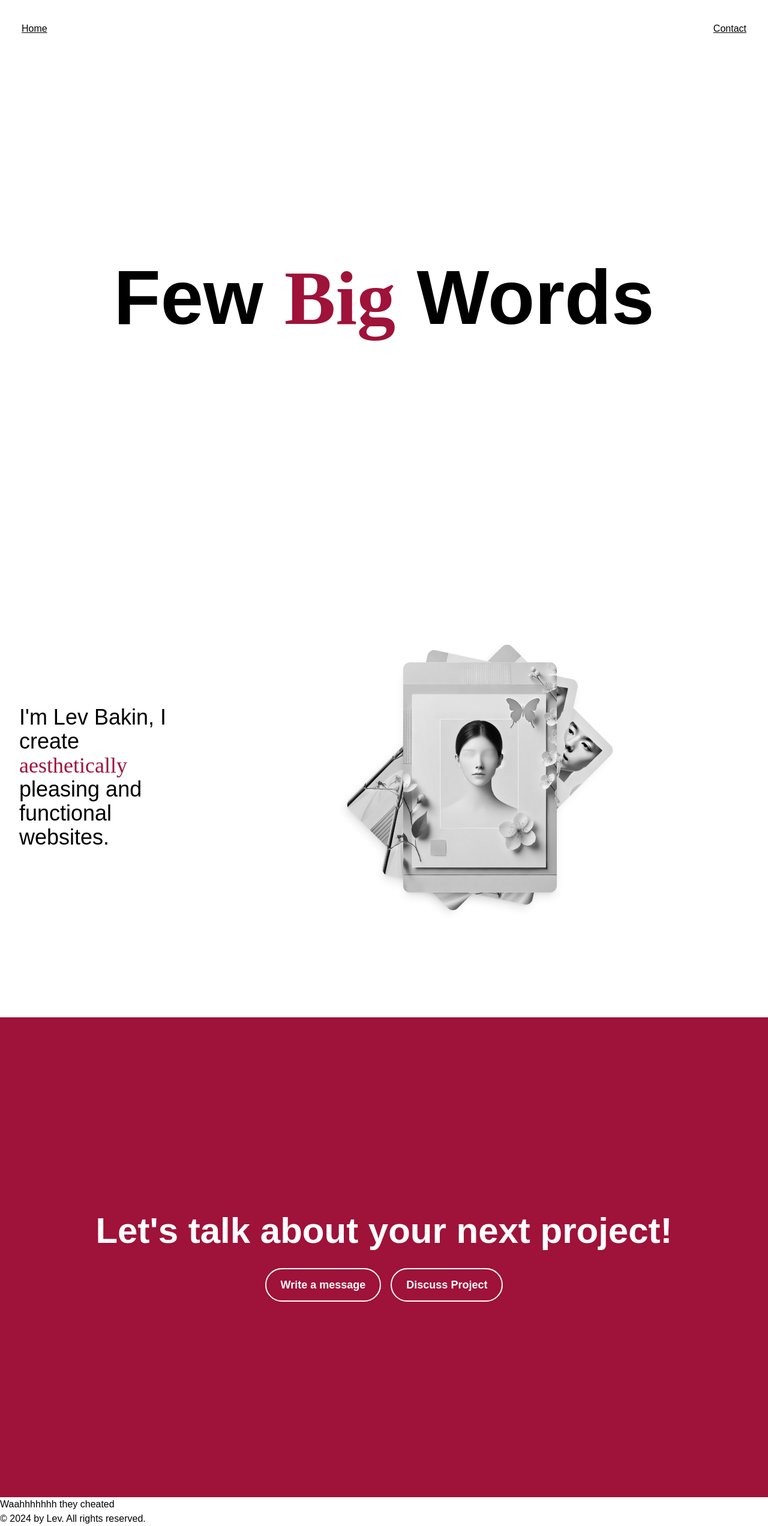
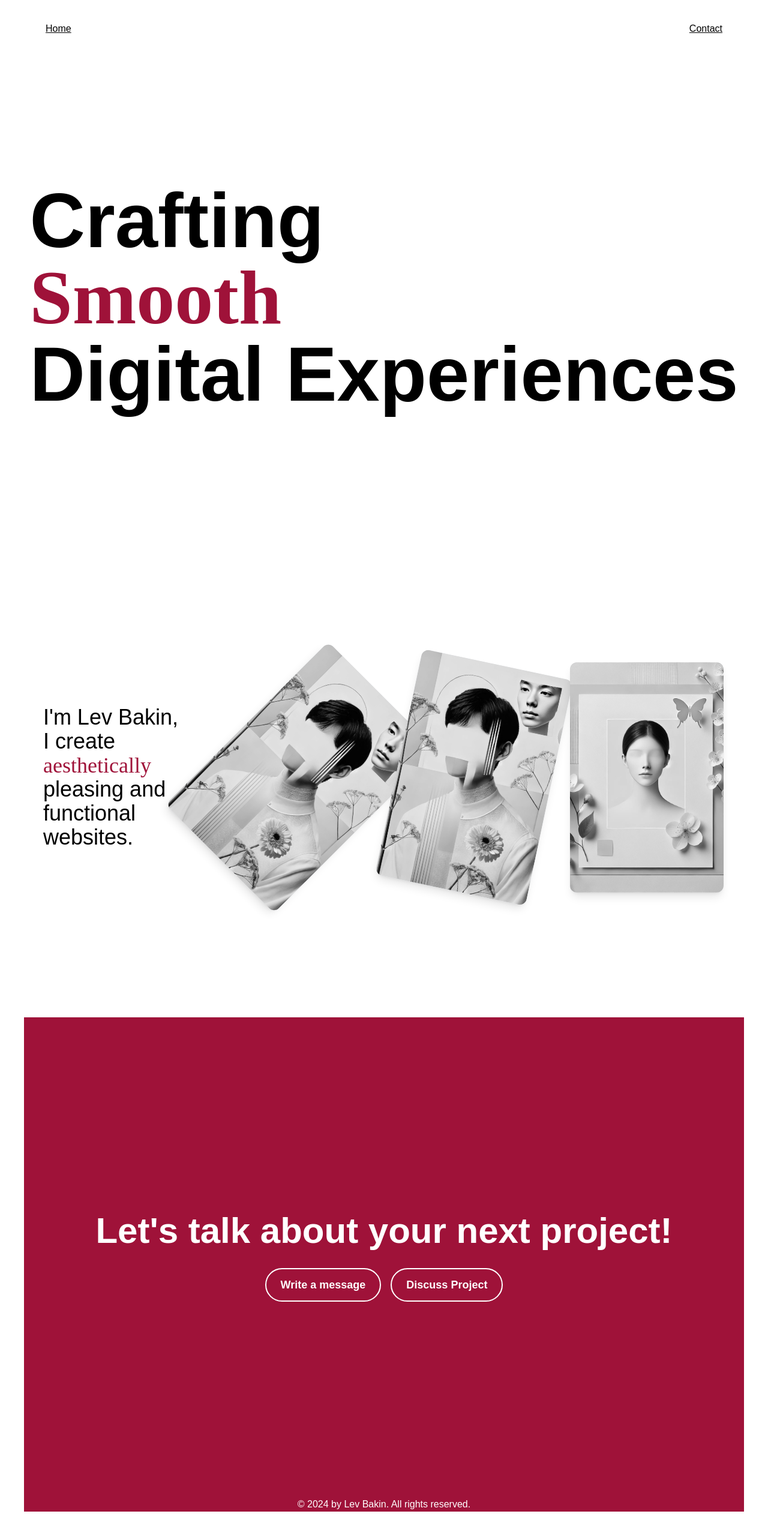
Before and after one commit to lbakin/portfolio-site, a Next.js app: page / in a window 1280 px wide. Shown: the whole page at 60% size. After the commit the page ends 2520 px from the top, so only its background shows below. Built offline with nearby package versions, Linux system fonts and the light colour scheme.

Commit message:
feat: adding survey and updating settings

```diff
--- a/components/CallToAction.js
+++ b/components/CallToAction.js
@@ -1,6 +1,13 @@
 import React from 'react';
+import { useState } from 'react';
+import Questionnaire from './Questionnaire';
 
 const CallToAction = () => {
+  const [isQuestionnaireOpen, setQuestionnaireOpen] = useState(false);
+
+  const openQuestionnaire = () => setQuestionnaireOpen(true);
+  const closeQuestionnaire = () => setQuestionnaireOpen(false);
+
   return (
     <div id="contact" className="flex flex-col items-center justify-center h-screen bg-rose-800 text-white text-center p-8">
       <h2 className="text-4xl sm:text-5xl md:text-6xl font-bold mb-8">
@@ -13,10 +20,12 @@ const CallToAction = () => {
           </a>
         </div>
         <div className="border-white border-2 bg-rose-800 rounded-full px-6 py-3 text-lg font-semibold hover:bg-rose-600 transition duration-300 ease-in-out">
-          <a href="mailto:levbakin@gmail.com" >
+          <button onClick={openQuestionnaire}>
             Discuss Project
-          </a>
+          </button>
         </div>
+
+      <Questionnaire isOpen={isQuestionnaireOpen} onClose={closeQuestionnaire} />
       </div>
     </div>
   );
--- a/components/Footer.js
+++ b/components/Footer.js
@@ -1,8 +1,8 @@
 // components/Footer.js
 export default function Footer() {
   return (
-      <footer>
-          <p>© 2024 by Lev. All rights reserved.</p>
+      <footer className="bg-rose-800 text-white text-center">
+          <p>© 2024 by Lev Bakin. All rights reserved.</p>
       </footer>
   );
 }
--- a/components/Header.js
+++ b/components/Header.js
@@ -13,11 +13,11 @@ const Header = () => {
   return (
     <div className="flex justify-center items-center h-screen font-sans">
       <h1 className="text-6xl sm:text-8xl md:text-9xl font-bold leading-tight">
-        <span>Few </span>
-        <span className={`transition-opacity duration-500 ${delayBigWord ? 'opacity-100 flair-word' : 'opacity-0'}`}>
-          Big
-        </span>
-        <span> Words</span>
+        <span>Crafting</span>
+        <div className={`transition-opacity duration-500 ${delayBigWord ? 'opacity-100 flair-word' : 'opacity-0'}`}>
+          Smooth
+        </div>
+        <span> Digital Experiences</span>
       </h1>
     </div>
   );
--- a/components/Layout.js
+++ b/components/Layout.js
@@ -1,4 +1,5 @@
 import Link from 'next/link';
+
 
 const Layout = ({ children }) => (
   <div>
--- a/components/Questionnaire.js
+++ b/components/Questionnaire.js
@@ -1,7 +1,75 @@
+import { useState } from 'react';
+import Step from './Step';
 
-export default function Questionnaire() {
+const Questionnaire = ({ isOpen, onClose }) => {
+  const [step, setStep] = useState(1);
+  const [formData, setFormData] = useState({ name: '', email: '', message: '' });
+  const totalSteps = 3;
+
+  const nextStep = () => setStep(step + 1);
+  const prevStep = () => setStep(step - 1);
+
+  const handleChange = (e) => {
+    const { name, value } = e.target;
+    setFormData((prevData) => ({
+      ...prevData,
+      [name]: value,
+    }));
+  };
+
+
+  const handleSubmit = (e) => {
+    e.preventDefault();
+    fetch('https://formspree.io/f/xkgwnjwn', {
+      method: 'POST',
+      headers: {
+        'Accept': 'application/json',
+        'Content-Type': 'application/json'
+      },
+      body: JSON.stringify(formData)
+    }).then(response => {
+      if (response.ok) {
+        onClose();
+      } else {
+        response.json().then(data => {
+          if (data.errors) {
+            console.error(data.errors);
+          }
+        });
+      }
+    }).catch(error => {
+      console.error(error);
+    });
+  };
+
   return (
-    <div>
-      Waahhhhhhh they cheated
+    <div className={`fixed inset-0 z-50 flex items-center justify-center transition-opacity duration-300 ${isOpen ? 'opacity-100' : 'opacity-0 pointer-events-none'}`}>
+      <div className="relative p-8 bg-white w-full max-w-md m-auto flex-col flex rounded-lg shadow-lg">
+        <button onClick={onClose} className="absolute top-0 right-0 m-4 text-gray-600">
+          X
+        </button>
+        <form onSubmit={handleSubmit} className="space-y-4">
+          {step === 1 && (
+            <Step stepNumber={step} totalSteps={totalSteps} onNext={nextStep}>
+              <input type="text" name="name" value={formData.name} onChange={handleChange} placeholder="Name" className="w-full p-2 border rounded mt-2 text-black" required />
+            </Step>
+          )}
+          {step === 2 && (
+            <Step stepNumber={step} totalSteps={totalSteps} onNext={nextStep} onPrevious={prevStep}>
+              <input type="email" name="email" value={formData.email} onChange={handleChange} placeholder="Email" className="w-full p-2 border rounded mt-2 text-black" required />
+            </Step>
+          )}
+          {step === 3 && (
+            <Step stepNumber={step} totalSteps={totalSteps} onNext={nextStep} onPrevious={prevStep}>
+              <textarea name="message" value={formData.message} onChange={handleChange} placeholder="Message" className="w-full p-2 border rounded mt-2 text-black" required />
+            </Step>
+          )}
+
+        </form>
+
+      </div>
     </div>
-)}
+  );
+};
+
+export default Questionnaire;
--- a/components/Showcase.js
+++ b/components/Showcase.js
@@ -1,45 +1,53 @@
 import React from 'react';
 
-const Showcase = () => {
+const DisplayCards = () => {
   return (
-    <div className="flex justify-center items-center h-screen">
-      <div className="w-1/4 p-8">
-        <p className="text-4xl font-sans">
-          I'm Lev Bakin, I create{' '}
-          <span className="flair-word">aesthetically</span> pleasing and functional websites.
-        </p>
-      </div>
-      <div className="w-3/4 flex justify-center items-center relative">
-        <div className="absolute transform rotate-45 hover:rotate-0 transition duration-1000 ease-in-out">
+    <div className="flex justify-center items-center relative h-full w-full">
+      <div className="transform rotate-45 hover:rotate-0 transition duration-1000 ease-in-out m-4">
         <div className="w-64 h-96 bg-gray-200 rounded-xl shadow-lg transition duration-1000 ease-in-out">
           <img
             src="/images/card_ai2.png"
             alt="Showcase Image"
-              className="w-full rounded-xl h-full object-cover grayscale hover:grayscale-0 transition duration-1000 ease-in-out"
+            className="w-full rounded-xl h-full object-cover grayscale hover:grayscale-0 transition duration-100 ease-in-out"
           />
         </div>
       </div>
-        <div className="absolute transform rotate-12 hover:rotate-0 transition duration-1000 ease-in-out">
+      <div className="transform rotate-12 hover:rotate-0 transition duration-1000 ease-in-out m-4">
         <div className="w-64 h-96 bg-gray-200 rounded-xl shadow-lg transition duration-1000 ease-in-out">
           <img
             src="/images/card_ai2.png"
             alt="Showcase Image"
-              className="w-full rounded-xl h-full object-cover grayscale hover:grayscale-0 transition duration-1000 ease-in-out"
+            className="w-full rounded-xl h-full object-cover grayscale hover:grayscale-0 transition duration-100 ease-in-out"
           />
         </div>
       </div>
-        <div className="absolute transform rotate-0 hover:rotate-0 transition duration-1000 ease-in-out">
+      <div className="transform rotate-0 hover:rotate-0 transition duration-1000 ease-in-out m-4">
         <div className="w-64 h-96 bg-gray-200 rounded-xl shadow-lg transition duration-1000 ease-in-out">
           <img
             src="/images/card_ai.png"
             alt="Showcase Image"
-              className="w-full rounded-xl h-full object-cover grayscale hover:grayscale-0 transition duration-1000 ease-in-out"
+            className="w-full rounded-xl h-full object-cover grayscale hover:grayscale-0 transition duration-100 ease-in-out"
           />
-          </div>
         </div>
       </div>
     </div>
   )
 }
 
+const Showcase = () => {
+  return (
+    <div className="flex flex-col md:flex-row justify-center items-center h-screen">
+      <div className="w-3/4 md:w-1/4 p-8 relative">
+        <p className="text-4xl font-sans">
+          I'm Lev Bakin, I create{' '}
+          <span className="flair-word">aesthetically</span> pleasing and functional websites.
+        </p>
+      </div>
+      <div className="w-full md:w-3/4 flex justify-center items-center mx-auto relative p-8">
+        <DisplayCards />
+      </div>
+    </div>
+  )
+}
+
 export default Showcase;
--- /dev/null
+++ b/components/Step.js
@@ -0,0 +1,27 @@
+const Step = ({ stepNumber, totalSteps, children, onNext, onPrevious }) => {
+  return (
+    <div>
+      <h2 className="text-xl text-black font-semibold mb-4">Step {stepNumber} of {totalSteps}</h2>
+      {children}
+      <div className="mt-4 ">
+        {stepNumber > 1 && (
+          <button onClick={onPrevious} className="bg-gray-500 text-white py-2 px-4 rounded">
+            Previous
+          </button>
+        )}
+        {stepNumber < totalSteps && (
+          <button onClick={onNext} className="ml-2 bg-blue-500 text-white py-2 px-4 rounded">
+            Next
+          </button>
+        )}
+        {stepNumber === totalSteps && (
+          <button type="submit" onClick={onNext} className="ml-2 bg-green-500 text-white py-2 px-4 rounded">
+            Submit
+          </button>
+        )}
+      </div>
+    </div>
+  );
+};
+
+export default Step;
--- a/pages/index.js
+++ b/pages/index.js
@@ -10,7 +10,7 @@ import Questionnaire from "../components/Questionnaire"
 export default function Home() {
   return (
 
-      <div>
+      <div className="px-10">
         <Nav />
         <Header />
         <Showcase />
```
Lines whose indentation alone changed are shown as unchanged.
